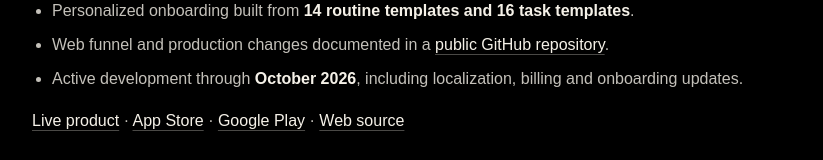
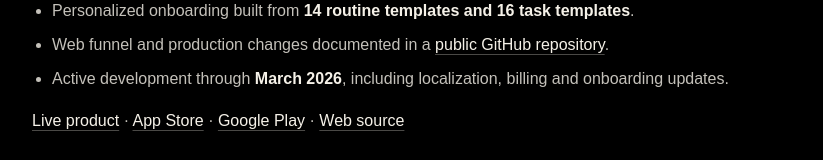
Before and after one commit to niconiconico32/portfolio, a React (Vite) app: page /portfolio/projects/brainy in a window 1280 px wide. Shown: the part 758-918 px from the top of the page, without its empty margins (224-1047 px from the left). Built offline with nearby package versions, Linux system fonts and the light colour scheme; what typegpu would draw is missing.

Commit message:
fix: Brainy active development month October -> March 2026

```diff
--- a/src/pages/brainy.tsx
+++ b/src/pages/brainy.tsx
@@ -90,7 +90,7 @@ function Brainy() {
             <li>
               Active development through{' '}
               <strong className="font-semibold text-[#F5F1E8]">
-                October 2026
+                March 2026
               </strong>
               , including localization, billing and onboarding updates.
             </li>
```
